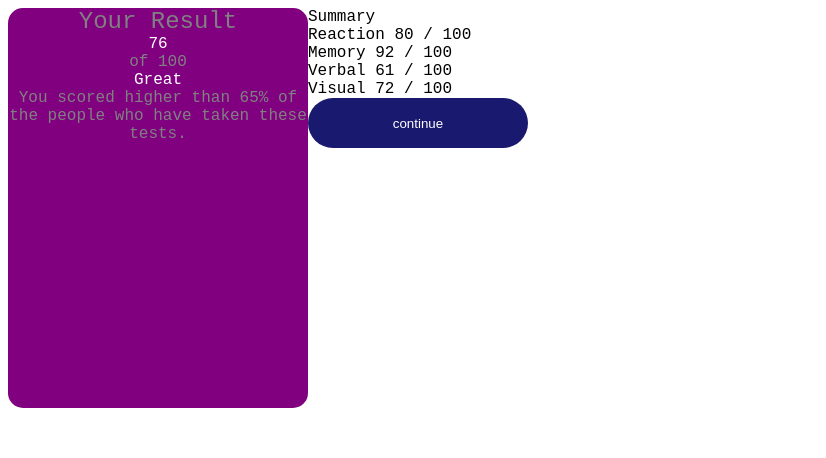
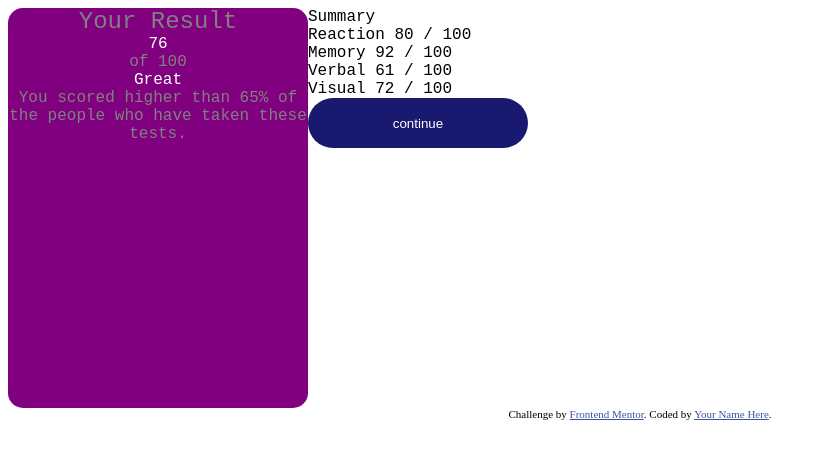
Before and after one commit to jonmejia/learn-css, a plain HTML site: page 91923/results-summary-component-main/index.html in a window 1280 px wide. Shown: the whole page, without its empty margins (0-826 px from the left). Drawn offline with Linux system fonts and the light colour scheme.

Commit message:
added back

```diff
--- a/91923/results-summary-component-main/index.html
+++ b/91923/results-summary-component-main/index.html
@@ -48,5 +48,9 @@
 
     </div>
   </div>
+   <div class="attribution">
+    Challenge by <a href="https://www.frontendmentor.io?ref=challenge" target="_blank">Frontend Mentor</a>.
+    Coded by <a href="#">Your Name Here</a>.
+  </div>
 </body>
 </html>
```
